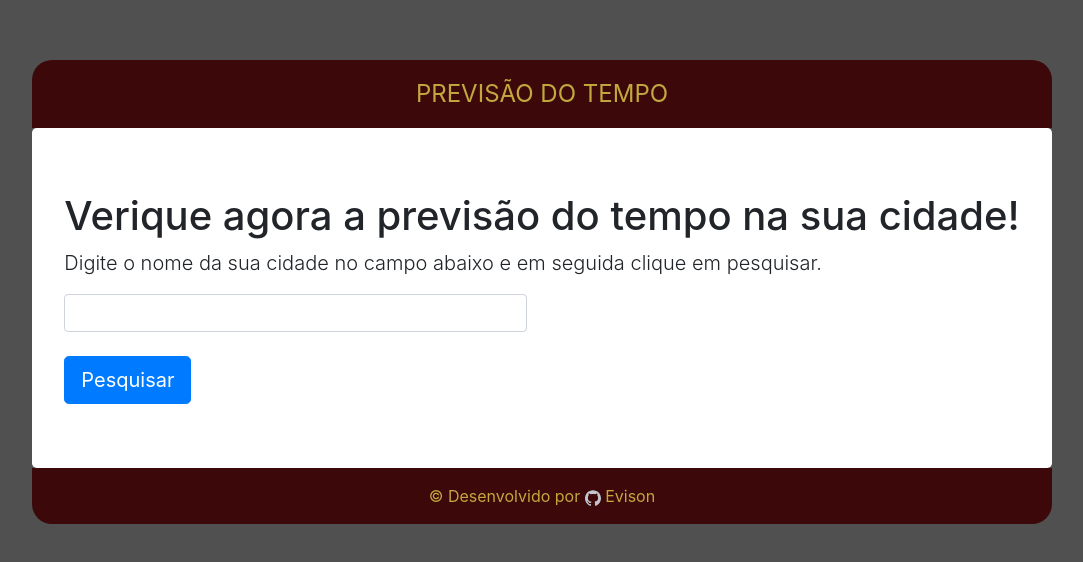
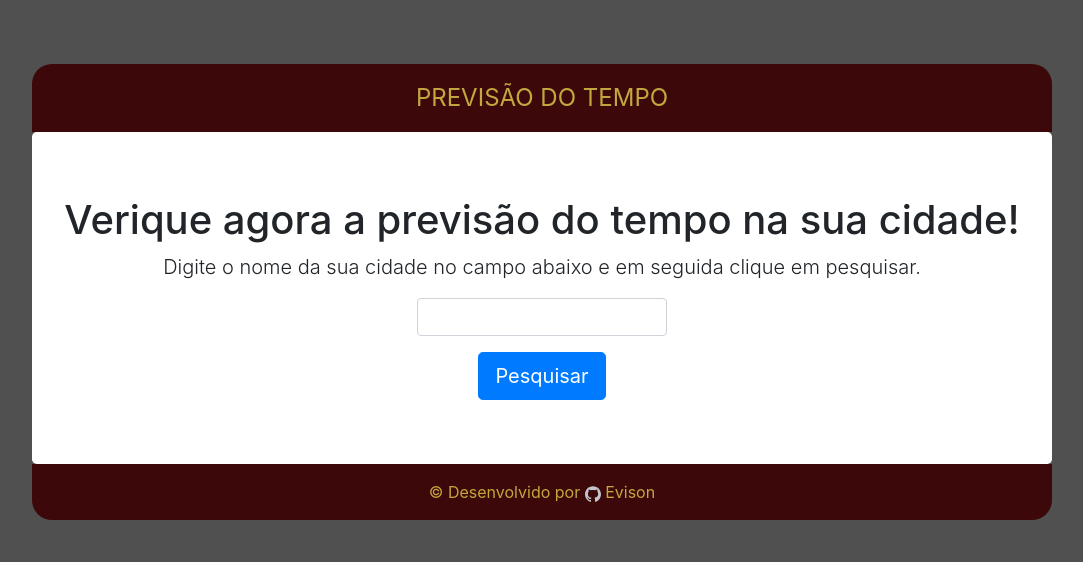
Before and after one commit to evisonpacheco/previsao-do-tempo, a React (Create React App) app: page / in a window 1280 px wide. Shown: the part 108-670 px from the top of the page, without its empty margins (98-1181 px from the left). Built offline with nearby package versions, Linux system fonts and the light colour scheme.

Commit message:
update: style

```diff
--- a/public/index.html
+++ b/public/index.html
@@ -10,7 +10,7 @@
       crossorigin="anonymous"
     />
     <link rel="stylesheet" href="style.css">
-    <title>EBAC Weather</title>
+    <title>Previsão do Tempo - by Evison</title>
   </head>
   <body>
     <script src="https://code.jquery.com/jquery-3.3.1.slim.min.js" integrity="sha384-q8i/X+965DzO0rT7abK41JStQIAqVgRVzpbzo5smXKp4YfRvH+8abtTE1Pi6jizo" crossorigin="anonymous"></script>
--- a/public/style.css
+++ b/public/style.css
@@ -1,5 +1,6 @@
 *{
   margin: 0;
+  padding: 0;
 }
 html, body{
   height: 100%;
@@ -9,10 +10,6 @@ body{
   place-content: center;
   background-color: #505050;
 }
-.jumbotron{
-  margin: 0;
-  background-color: white;
-}
 header{
   background-color: #3C080A;
   color: #C2A83E;
@@ -21,8 +18,28 @@ header{
   border-radius: 20px 20px 0 0;
   font-size: 1.5rem;
 }
+.jumbotron{
+  margin: 0;
+  background-color: white;
+  text-align: center;
+}
+.jumbotron input{
+  margin: auto;
+}
+.botao{
+  display: flex;
+  justify-content: center;
+  margin-bottom: 1rem;
+}
+.form-control{
+  width: 250px;
+}
+.results{
+  text-align: center;
+  margin-top: 1rem;
+}
 header p{
-margin: 1rem 0;
+  margin: 1rem 0;
 }
 footer{
   background-color: #3C080A;
--- a/src/App.js
+++ b/src/App.js
@@ -68,15 +68,13 @@ function App() {
           <p className="lead">
             Digite o nome da sua cidade no campo abaixo e em seguida clique em pesquisar.
           </p>
-          <div className="row mb-4">
-            <div class="col-md-6">
+          <div class='botao'>
             <input
               type="text"
               class="form-control"
               value={city}
               onChange={(e) => setCity(e.target.value)}
             />
-            </div>
           </div>
           <button className="btn btn-lg btn-primary" onClick={handleSearch}>
             Pesquisar
@@ -90,8 +88,7 @@ function App() {
 
           {weatherForecast ? (
             <>
-              <div className="mt-4 d-flex align-items-center">
-                <div>
+              <div class='results'>
                 <h3>
                   Mostrando resultados para a cidade de: <br></br> {weatherForecast.location.name} em: {weatherForecast.location.region}, {weatherForecast.location.country}
                 </h3>
@@ -101,19 +98,22 @@ function App() {
                 />
                 <p className='lead'>A previsão é: {weatherForecast.current.condition.text}</p>
                 <p className="lead">
-                    Temperatura de: {weatherForecast.current.temp_c}&#8451;
+                  Temperatura Real de: {weatherForecast.current.temp_c}&#8451;
+                </p>
+                <p className='lead'>
+                  Sensação Térmica de: {weatherForecast.current.feelslike_c}&#8451;
                 </p>
                 <p className='lead'>
                   Umidade de: {weatherForecast.current.humidity}%
                 </p>
-                </div>
+
               </div>
             </>
           ) : null}
         </div>
       </main>
       <footer>
-        <p>&copy; Desenvolvido por <a href='https://github.com/evisonpacheco' target='_blank'><img src="./images/github.svg" alt="Ícone do GitHub"/> Evison</a></p>
+        <p>&copy; Desenvolvido por <a href='https://github.com/evisonpacheco' target='_blank' rel="noreferrer"><img src="./images/github.svg" alt="Ícone do GitHub" /> Evison</a></p>
       </footer>
     </body>
   );
```
Lines whose indentation alone changed are shown as unchanged.
